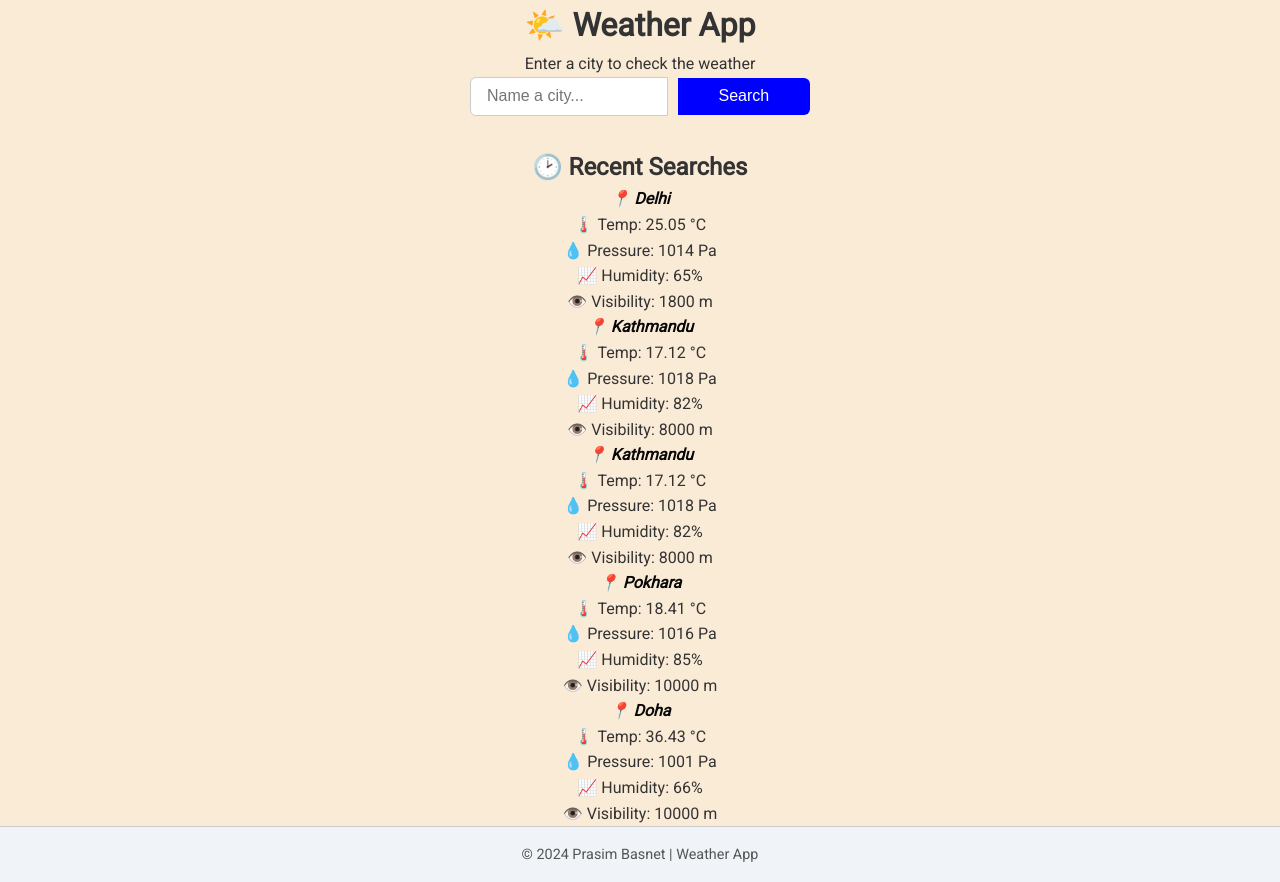
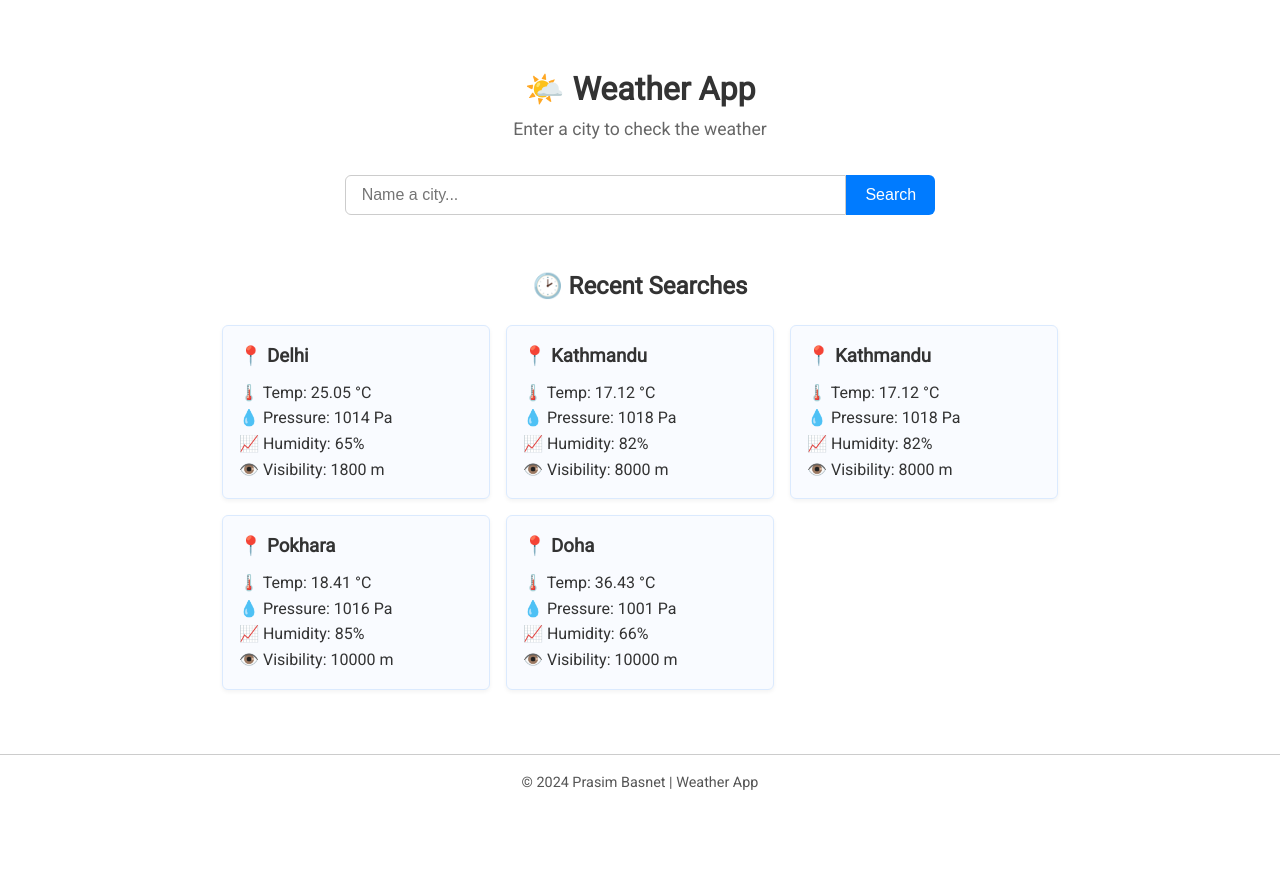
Before and after one commit to Prasiss/Weather_App, a Flask app: page / in a window 1280 px wide. After the commit the page ends 790 px from the top, so only its background shows below. Run offline with Flask 3, Linux system fonts and the light colour scheme; data comes from the database, SQL or seed files in the repository.

Commit message:
updated the css

```diff
--- a/static/style.css
+++ b/static/style.css
@@ -9,33 +9,31 @@ body{
     display: flex;
     flex-direction: column;
     font-family: 'Roboto', sans-serif;
-    background: #f2f6ff;
+    background: #ffffff;
     color: #333;
     line-height: 1.6;
     min-height: 100vh;
 }
-h1{
+.container {
+    flex: 1;
+    width: 90%;
+    max-width: 900px;
+    margin: 2rem auto;
+    padding: 2rem;
+    background: #ffffff;
+    border-radius: 8px;
+}
+header {
     text-align: center;
-}
-h3{
-    text-decoration: solid;
-    color: rgb(8, 8, 8);
-    font-size: 1rem;
-    font-style: italic;
-
+    margin-bottom: 2rem;
 }
 
-.container{
-    flex: 1;
-    display: flex;
-    flex-direction: column;
-    align-items: center;
-    text-align: center;
-    background-color: antiquewhite;
+.subtitle {
+    color: #666;
+    font-size: 1.1rem;
 }
-.weather_stats{
-    width: 100%;
-}
+
+
 .search-form {
     display: flex;
     justify-content: center;
@@ -65,40 +63,50 @@ h3{
 .search-form button:hover {
     background-color: #0056b3;
 }
-.section{
-    display: flex;
-    flex-direction: row;
-    align-items: center;
-    text-align: center;
-    background-color: antiquewhite;
-    width: 100%;
+.weather-current {
+    background: #e9f5ff;
+    padding: 1.5rem;
+    border-radius: 8px;
+    margin-bottom: 2rem;
 }
 
-.values{
-    height: 15rem;
-    width: 25%;
+.weather-current h2 {
+    margin-bottom: 1rem;
+    color: #007bff;
 }
 
-
-#submit{
-    background-color: blue;
-    margin-left: 10px;
-    align-self:center ;
-    text-align: center;
-    color: white;
-    width: 40%;
-    border:none;
-    cursor: pointer;
+.weather-current ul {
+    list-style-type: none;
+    padding-left: 0;
 }
 
-#submit:hover{
-
-    background-color: darkblue;
-
+.weather-current li {
+    padding: 0.3rem 0;
+}
+.weather-history {
+    margin-top: 2rem;
 }
 
+.history-grid {
+    display: grid;
+    grid-template-columns: repeat(auto-fill, minmax(220px, 1fr));
+    gap: 1rem;
+}
+
+.card {
+    background: #f9fbff;
+    padding: 1rem;
+    border-radius: 6px;
+    border: 1px solid #dbeafe;
+    box-shadow: 0 2px 4px rgba(0, 0, 0, 0.05);
+}
+
+.card h3 {
+    margin-bottom: 0.5rem;
+    color: #333;
+}
 footer {
-    background-color: #f0f4f8;
+    background-color: #ffffff;
     text-align: center;
     padding: 1rem;
     font-size: 0.9rem;
--- a/templates/index.html
+++ b/templates/index.html
@@ -9,19 +9,19 @@
 </head>
 <body>
     <div class="container">
-        <!-- Header -->
+
         <header>
             <h1>🌤️ Weather App</h1>
             <p class="subtitle">Enter a city to check the weather</p>
         </header>
 
-        <!-- Search Form -->
+
         <form method="POST" class="search-form">
             <input type="text" name="search" id="search" placeholder="Name a city..." autocomplete="off" required autofocus>
             <button type="submit" id="submit">Search</button>
         </form>
 
-        <!-- Current Weather Result -->
+
         {% if values %}
         <section class="weather-current">
             <h2>📍 Weather in {{ values['name'] }}</h2>
@@ -35,9 +35,9 @@
         </section>
         {% endif %}
 
-        <!-- Recent Searches -->
+
         <section class="weather-history">
-            <h2>🕑 Recent Searches</h2>
+            <h2 style="text-align: center; padding: 20px">🕑 Recent Searches</h2>
             <div class="history-grid">
                 {% for data in database_value %}
                 <div class="card">
@@ -52,7 +52,7 @@
         </section>
     </div>
 
-    <!-- Footer -->
+
     <footer class="footer">
         &copy; 2024 Prasim Basnet | Weather App
     </footer>
```
